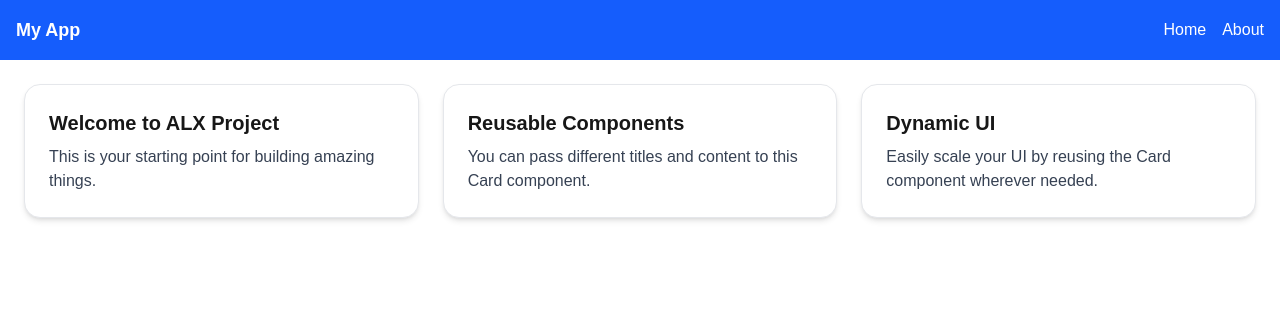
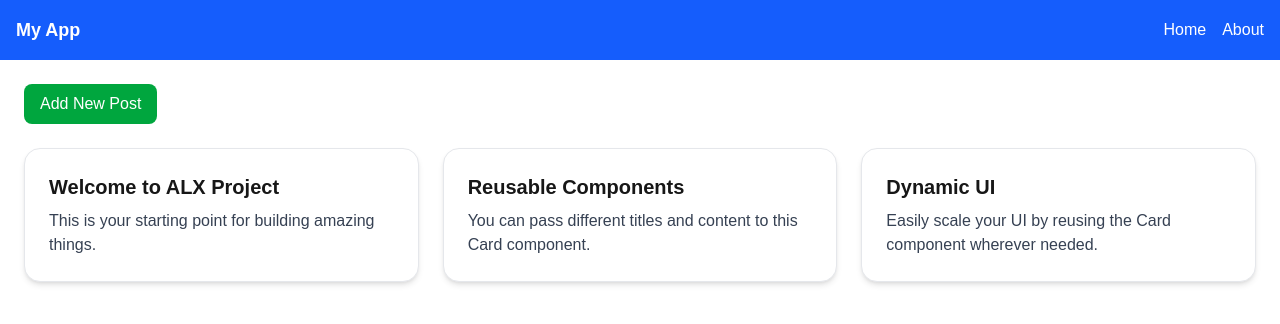
Before and after one commit to Mugishaa77/alx-project-0x02-setup, a Next.js app in the folder alx-project-0x02/: page /home in a window 1280 px wide. Shown: the top 324 px of the page. Built offline with nearby package versions, Linux system fonts and the light colour scheme.

Commit message:
Implement a Modal Component

```diff
--- /dev/null
+++ b/alx-project-0x02/components/common/PostModal.tsx
@@ -0,0 +1,62 @@
+import React, { useState } from "react";
+
+import { PostModalProps } from "@/interfaces";
+
+const PostModal: React.FC<PostModalProps> = ({ isOpen, onClose, onSubmit }) => {
+  const [title, setTitle] = useState("");
+  const [content, setContent] = useState("");
+
+  const handleSubmit = (e: React.FormEvent) => {
+    e.preventDefault();
+    if (title.trim() && content.trim()) {
+      onSubmit(title, content);
+      setTitle("");
+      setContent("");
+      onClose();
+    }
+  };
+
+  if (!isOpen) return null; // Do not render modal if it's closed
+
+  return (
+    <div className="fixed inset-0 flex items-center justify-center bg-black bg-opacity-50 z-50">
+      <div className="bg-white rounded-lg shadow-lg w-full max-w-md p-6">
+        <h2 className="text-xl font-semibold mb-4">Add New Post</h2>
+        <form onSubmit={handleSubmit} className="flex flex-col gap-4">
+          <input
+            type="text"
+            placeholder="Enter title"
+            value={title}
+            onChange={(e) => setTitle(e.target.value)}
+            className="border border-gray-300 rounded p-2"
+            required
+          />
+          <textarea
+            placeholder="Enter content"
+            value={content}
+            onChange={(e) => setContent(e.target.value)}
+            className="border border-gray-300 rounded p-2"
+            required
+          />
+          <div className="flex justify-end gap-4">
+            <button
+              type="button"
+              onClick={onClose}
+              className="px-4 py-2 bg-gray-300 rounded hover:bg-gray-400"
+            >
+              Cancel
+            </button>
+            <button
+              type="submit"
+              className="px-4 py-2 bg-blue-600 text-white rounded hover:bg-blue-700"
+            >
+              Add Post
+            </button>
+          </div>
+        </form>
+      </div>
+    </div>
+  );
+};
+
+export default PostModal;
--- a/alx-project-0x02/interfaces/index.ts
+++ b/alx-project-0x02/interfaces/index.ts
@@ -2,3 +2,9 @@ export interface CardProps {
   title: string;
   content: string;
 }
+
+export interface PostModalProps {
+  isOpen: boolean;
+  onClose: () => void;
+  onSubmit: (title: string, content: string) => void;
+}
--- a/alx-project-0x02/pages/home.tsx
+++ b/alx-project-0x02/pages/home.tsx
@@ -1,26 +1,57 @@
-import React from "react";
+import React, { useState } from "react";
 import Card from "@/components/common/Card";
 import Header from "@/components/layout/Header";
+import PostModal from "@/components/common/PostModal";
 
 const Home: React.FC = () => {
+  const [cards, setCards] = useState([
+    {
+      title: "Welcome to ALX Project",
+      content: "This is your starting point for building amazing things.",
+    },
+    {
+      title: "Reusable Components",
+      content: "You can pass different titles and content to this Card component.",
+    },
+    {
+      title: "Dynamic UI",
+      content: "Easily scale your UI by reusing the Card component wherever needed.",
+    },
+  ]);
+
+  const [isModalOpen, setIsModalOpen] = useState(false);
+
+  const handleAddPost = (title: string, content: string) => {
+    setCards((prevCards) => [...prevCards, { title, content }]);
+  };
+
   return (
-  <div>
-    <Header/>
-      <div className="p-6 grid grid-cols-1 sm:grid-cols-2 lg:grid-cols-3 gap-6">
-      <Card
-        title="Welcome to ALX Project"
-        content="This is your starting point for building amazing things."
-      />
-      <Card
-        title="Reusable Components"
-        content="You can pass different titles and content to this Card component."
-      />
-      <Card
-        title="Dynamic UI"
-        content="Easily scale your UI by reusing the Card component wherever needed."
-      />
+    <div>
+      <Header />
+      <div className="p-6">
+        {/* Add New Post Button */}
+        <button
+          onClick={() => setIsModalOpen(true)}
+          className="mb-6 px-4 py-2 bg-green-600 text-white rounded-lg hover:bg-green-700 transition"
+        >
+          Add New Post
+        </button>
+
+        {/* Cards */}
+        <div className="grid grid-cols-1 sm:grid-cols-2 lg:grid-cols-3 gap-6">
+          {cards.map((card, index) => (
+            <Card key={index} title={card.title} content={card.content} />
+          ))}
+        </div>
+
+        {/* Modal */}
+        <PostModal
+          isOpen={isModalOpen}
+          onClose={() => setIsModalOpen(false)}
+          onSubmit={handleAddPost}
+        />
+      </div>
     </div>
-  </div>
   );
 };
 
```
